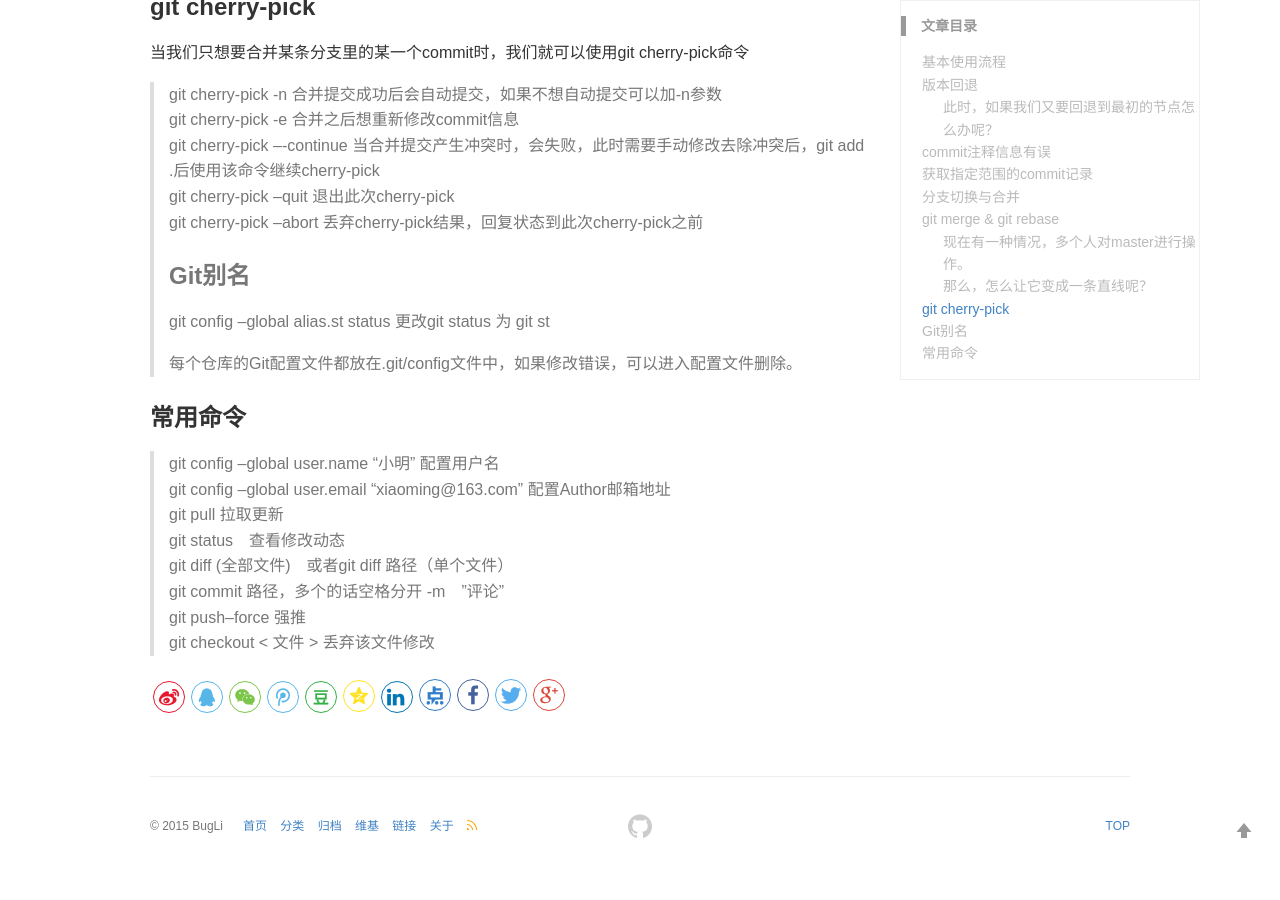
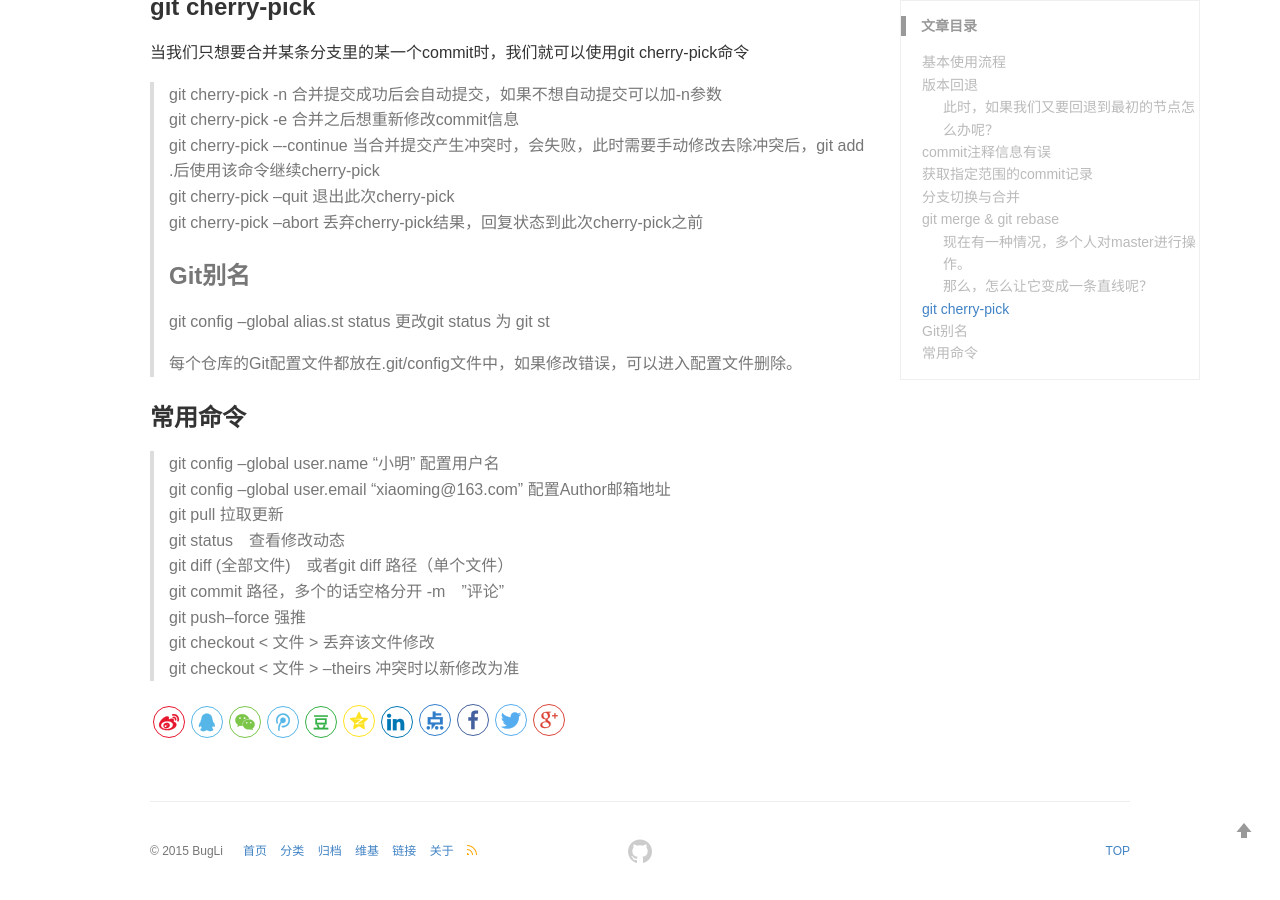
Before and after one commit to BugLiee/BugLiee.github.io, a Jekyll site: the page built from _posts/2020-03-25-blog.md, in a window 1280 px wide and 900 px high, scrolled down 2294 px. Built offline with Jekyll 4.4.1, drawn with Linux system fonts in a browser that asks for light colours; comment, search, counter and statistics services are not loaded; before the commit the page ends 3169 px from its top, so only the background shows below that.

Commit message:
Update 2020-03-25-blog.md

```diff
--- a/_posts/2020-03-25-blog.md
+++ b/_posts/2020-03-25-blog.md
@@ -97,4 +97,5 @@ git merge之后如果有冲突，那git status的时候就会显示unmerge的部
 > git commit 路径，多个的话空格分开 -m　"评论"<br>
 > git push--force 强推<br>
 > git checkout < 文件 > 丢弃该文件修改<br>
+> git checkout < 文件 > --theirs 冲突时以新修改为准
 >
```
